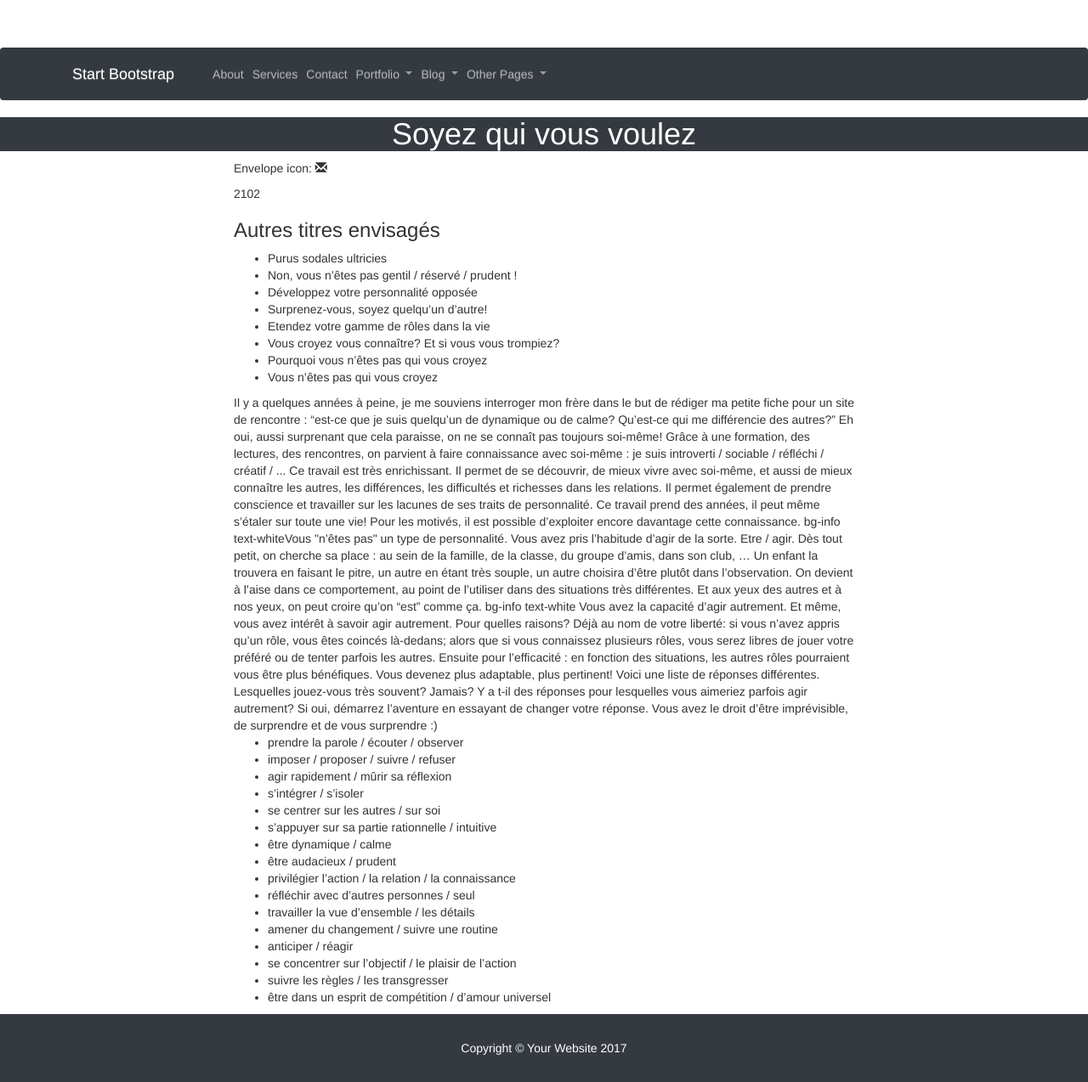
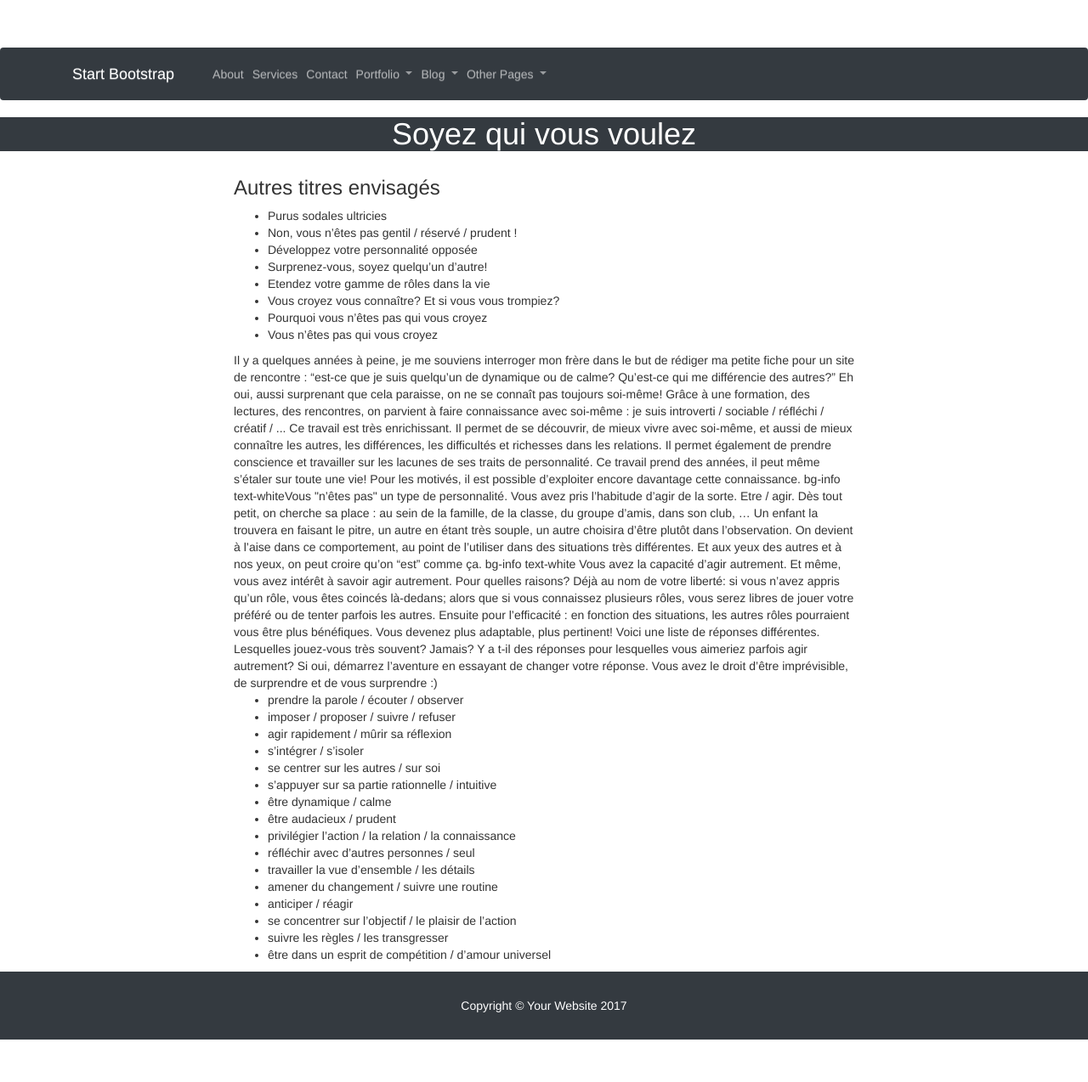
Before and after one commit to OrgaEvolutions/Nathoup.github.io, a Jekyll site: the page built from articles/personnalite.html, in a window 1280 px wide. Shown: the whole page at 85% size. Built offline with Jekyll 4.4.1, drawn with Linux system fonts in a browser that asks for light colours; after the commit the page ends 1224 px from its top, so only the background shows below that.

Commit message:
Update post.html

```diff
--- a/_layouts/post.html
+++ b/_layouts/post.html
@@ -20,7 +20,5 @@ fin_element_liste: "</li>"
       <div class="container">
         <div class="row">
           <div class="col-lg-8 col-md-10 mx-auto">
-           <p>Envelope icon: <span class="glyphicon glyphicon-envelope"></span></p>
-           2102
             {{ content }}
           </div></div></div></article>
```
